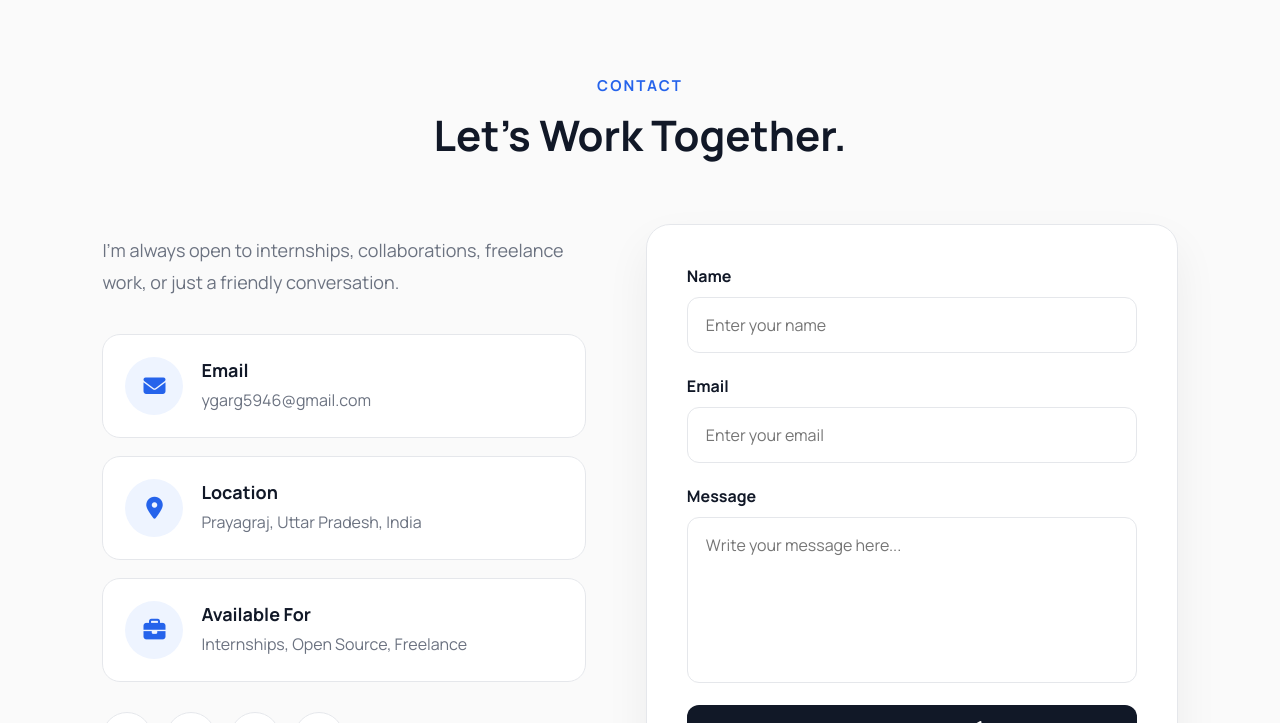
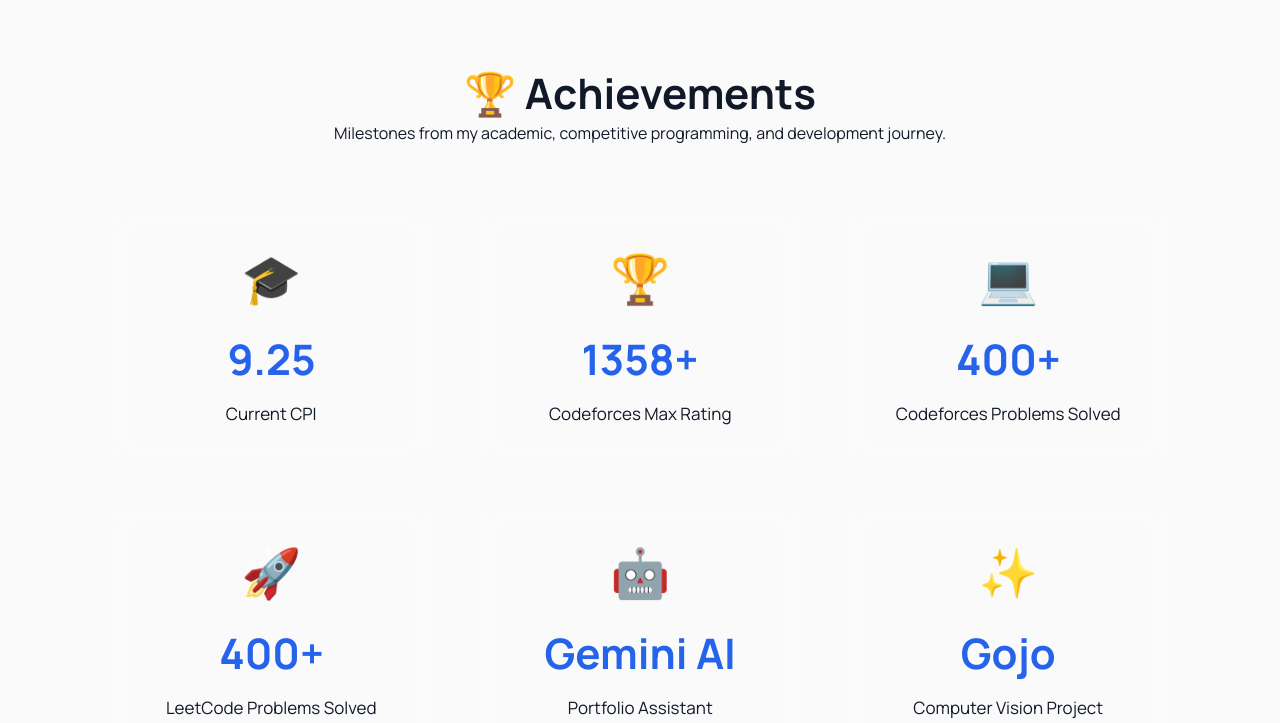
Before and after one commit to ygarg5946-collab/My_Portfolio, a website: page yash-portfolio/index.html in a window 1280 px wide. Shown: the part 2770-3493 px from the top of the page. Drawn offline with nearby package versions, Linux system fonts and the light colour scheme.

Commit message:
achievement section done

```diff
--- a/yash-portfolio/css/style.css
+++ b/yash-portfolio/css/style.css
@@ -1230,3 +1230,196 @@ body.dark::before{
     }
 
 }
+
+/* ==========================================
+   ACHIEVEMENTS
+========================================== */
+
+.achievements{
+
+    padding:100px 8%;
+
+}
+
+.achievement-grid{
+
+    margin-top:60px;
+
+    display:grid;
+
+    grid-template-columns:repeat(3,1fr);
+
+    gap:30px;
+
+}
+
+.achievement-card{
+
+    background:rgba(255,255,255,.05);
+
+    backdrop-filter:blur(15px);
+
+    border:1px solid rgba(255,255,255,.08);
+
+    border-radius:22px;
+
+    padding:40px 30px;
+
+    text-align:center;
+
+    cursor:pointer;
+
+    position:relative;
+
+    overflow:hidden;
+
+}
+
+
+/* ==========================================
+   SHINE EFFECT
+========================================== */
+
+.achievement-card::before{
+
+    content:"";
+
+    position:absolute;
+
+    top:0;
+
+    left:-120%;
+
+    width:70%;
+
+    height:100%;
+
+    background:linear-gradient(
+
+        90deg,
+
+        transparent,
+
+        rgba(255,255,255,.15),
+
+        transparent
+
+    );
+
+    transform:skewX(-25deg);
+
+    transition:.7s;
+
+}
+
+.achievement-card:hover::before{
+
+    left:140%;
+
+}
+
+/* ==========================================
+   HOVER
+========================================== */
+
+.achievement-card:hover{
+
+    transform:translateY(-12px) scale(1.03);
+
+    border-color:#3b82f6;
+
+    box-shadow:
+
+        0 15px 40px rgba(37,99,235,.18),
+
+        0 0 70px rgba(37,99,235,.12);
+
+}
+
+/* ==========================================
+   ICON
+========================================== */
+
+.achievement-icon{
+
+    font-size:48px;
+
+    margin-bottom:20px;
+
+    transition:.35s;
+
+}
+
+.achievement-card:hover .achievement-icon{
+
+    transform:scale(1.18) rotate(10deg);
+
+}
+
+/* ==========================================
+   NUMBER
+========================================== */
+
+.achievement-card h3{
+
+    font-size:42px;
+
+    color:#2563eb;
+
+    margin-bottom:12px;
+
+    transition:.35s;
+
+}
+
+.achievement-card:hover h3{
+
+    transform:scale(1.08);
+
+}
+
+/* ==========================================
+   TEXT
+========================================== */
+
+.achievement-card p{
+
+    font-size:17px;
+
+    line-height:1.6;
+
+    color:var(--text-light);
+
+    transition:.35s;
+
+}
+
+.achievement-card:hover p{
+
+    color:var(--text);
+
+}
+
+/* ==========================================
+   RESPONSIVE
+========================================== */
+
+@media(max-width:992px){
+
+    .achievement-grid{
+
+        grid-template-columns:repeat(2,1fr);
+
+    }
+
+}
+
+@media(max-width:650px){
+
+    .achievement-grid{
+
+        grid-template-columns:1fr;
+
+    }
+
+}
--- a/yash-portfolio/index.html
+++ b/yash-portfolio/index.html
@@ -338,6 +338,106 @@
 
 </section>
 
+
+<!-- ==========================================
+     ACHIEVEMENTS
+========================================== -->
+
+<section id="achievements" class="achievements">
+
+    <div class="container">
+
+        <div class="section-title">
+
+            <h2>🏆 Achievements</h2>
+
+            <p>
+                Milestones from my academic, competitive programming,
+                and development journey.
+            </p>
+
+        </div>
+
+        <div class="achievement-grid">
+
+            <!-- Card 1 -->
+
+            <div class="achievement-card">
+
+                <div class="achievement-icon">🎓</div>
+
+                <h3 class="counter" data-target="9.25">0</h3>
+
+                <p>Current CPI</p>
+
+            </div>
+
+            <!-- Card 2 -->
+
+            <div class="achievement-card">
+
+                <div class="achievement-icon">🏆</div>
+
+                <h3 class="counter" data-target="1358">0</h3>
+
+                <p>Codeforces Max Rating</p>
+
+            </div>
+
+            <!-- Card 3 -->
+
+            <div class="achievement-card">
+
+                <div class="achievement-icon">💻</div>
+
+                <h3 class="counter" data-target="400">0</h3>
+
+                <p>Codeforces Problems Solved</p>
+
+            </div>
+
+            <!-- Card 4 -->
+
+            <div class="achievement-card">
+
+                <div class="achievement-icon">🚀</div>
+
+                <h3 class="counter" data-target="400">0</h3>
+
+                <p>LeetCode Problems Solved</p>
+
+            </div>
+
+            <!-- Card 5 -->
+
+            <div class="achievement-card">
+
+                <div class="achievement-icon">🤖</div>
+
+                <h3>Gemini AI</h3>
+
+                <p>Portfolio Assistant</p>
+
+            </div>
+
+            <!-- Card 6 -->
+
+            <div class="achievement-card">
+
+                <div class="achievement-icon">✨</div>
+
+                <h3>Gojo</h3>
+
+                <p>Computer Vision Project</p>
+
+            </div>
+
+        </div>
+
+    </div>
+
+</section>
+
 <!-- now comes to CONTACT SECTION -->
 <!-- ================= CONTACT SECTION ================= -->
 
--- a/yash-portfolio/js/app.js
+++ b/yash-portfolio/js/app.js
@@ -664,3 +664,86 @@ window.addEventListener("scroll", () => {
     progressBar.style.width = progress + "%";
 
 });
+
+/* ==========================================
+   GSAP ACHIEVEMENT ANIMATION
+========================================== */
+
+gsap.registerPlugin(ScrollTrigger);
+
+gsap.from(".achievement-card",{
+
+    scrollTrigger:{
+
+        trigger:".achievements",
+
+        start:"top 75%"
+
+    },
+
+    opacity:0,
+
+    y:60,
+
+    scale:.9,
+
+    duration:.8,
+
+    stagger:.18,
+
+    ease:"power3.out"
+
+});
+
+
+/* ==========================================
+   GSAP COUNTER
+========================================== */
+
+ScrollTrigger.create({
+
+    trigger:".achievements",
+
+    start:"top 75%",
+
+    once:true,
+
+    onEnter:()=>{
+
+        document.querySelectorAll(".counter").forEach(counter=>{
+
+            const target=parseFloat(counter.dataset.target);
+
+            let obj={value:0};
+
+            gsap.to(obj,{
+
+                value:target,
+
+                duration:2,
+
+                ease:"power2.out",
+
+                onUpdate(){
+
+                    if(target%1!==0){
+
+                        counter.textContent=obj.value.toFixed(2);
+
+                    }
+
+                    else{
+
+                        counter.textContent=Math.floor(obj.value)+"+";
+
+                    }
+
+                }
+
+            });
+
+        });
+
+    }
+
+});
```
